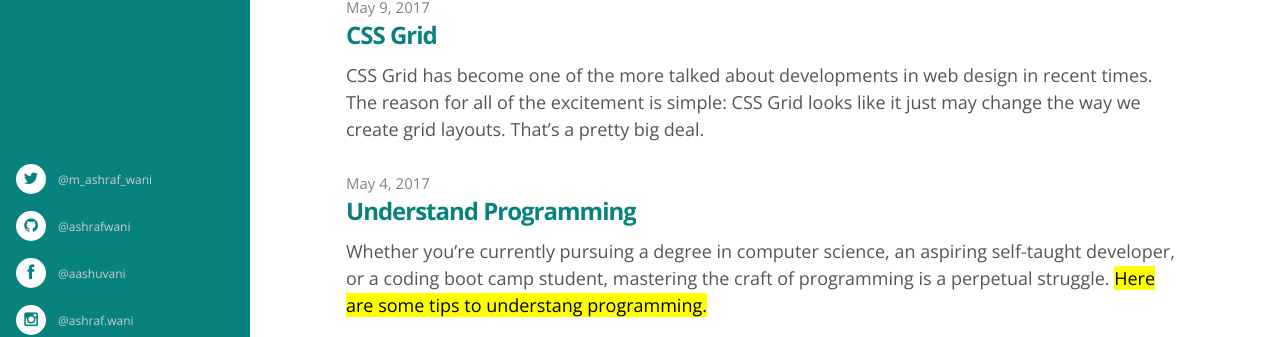
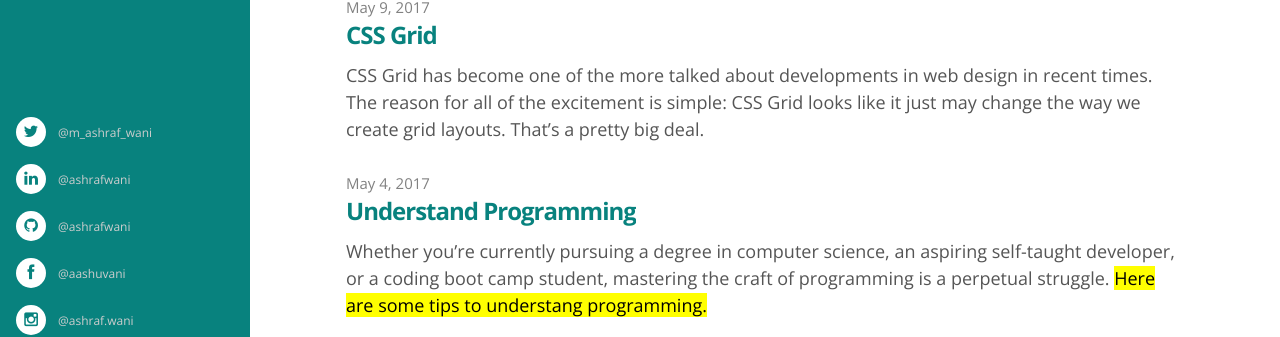
Before and after one commit to ashrafwani/ashrafwani.github.io, a Jekyll site: the page built from index.html, in a window 1280 px wide. Shown: the part 485-822 px from the top of the page. Built offline with Jekyll 4.4.1, drawn with Linux system fonts in a browser that asks for light colours; nearby versions of some CDN libraries; some web fonts are replaced; a script that is not in the unit is left out; comment, search, counter and statistics services are not loaded.

Commit message:
Update header.html

```diff
--- a/_includes/header.html
+++ b/_includes/header.html
@@ -36,6 +36,8 @@
 
             <a href="https://twitter.com/m_ashraf_wani"><i class="fa fa-twitter"></i></a>
 
+            <a href="https://linkedin.com/in/ashrafwani"><i class="fa fa-linkedin"></i></a>
+
             <a href="https://github.com/ashrafwani"><i class="fa fa-github"></i></a>
 
             <a href="https://facebook.com/aashuvani"><i class="fa fa-facebook"></i></a>
@@ -55,6 +57,8 @@
 
     <a href="https://twitter.com/m_ashraf_wani"><i class="fa fa-twitter"></i><p>@m_ashraf_wani</p></a>
 
+    <a href="https://linkedin.com/in/ashrafwani"><i class="fa fa-linkedin"></i><p>@ashrafwani</p></a>
+
     <a href="https://github.com/ashrafwani"><i class="fa fa-github"></i><p>@ashrafwani</p></a>
 
     <a href="https://facebook.com/aashuvani"><i class="fa fa-facebook"></i><p>@aashuvani</p></a>
```
